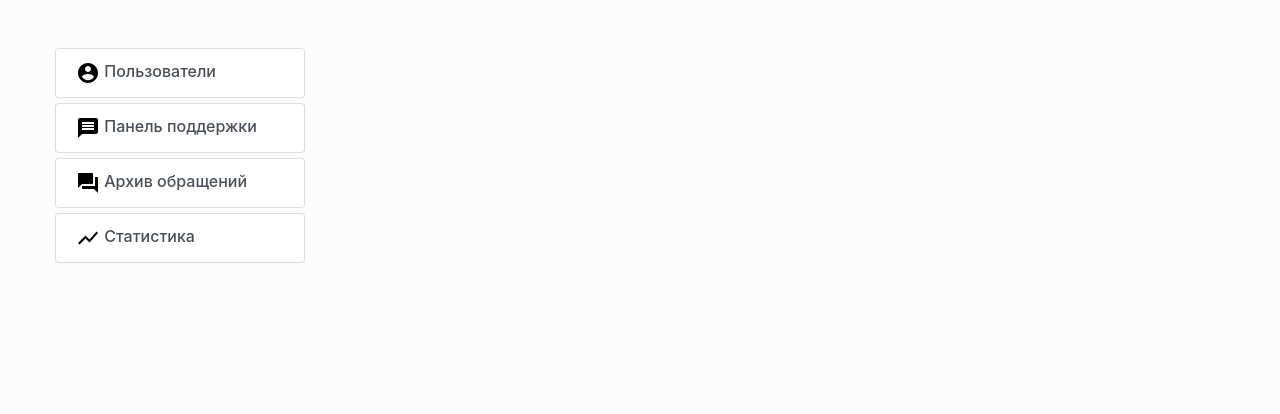
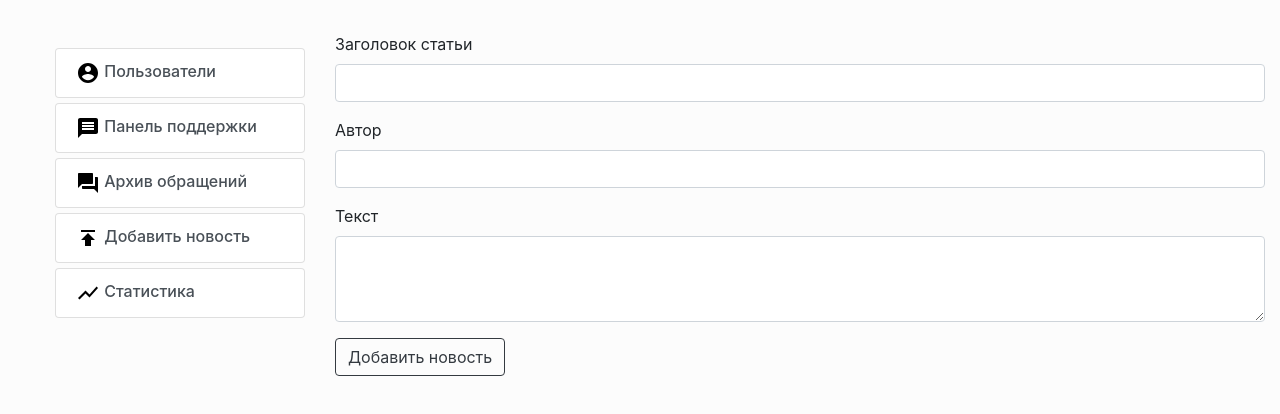
Before and after one commit to Eeenkeeei/adminpanel, a React (Create React App) app: page /news in a window 1280 px wide. Shown: the top 414 px of the page. Built offline with nearby package versions, Linux system fonts and the light colour scheme.

Commit message:
добавление новости

```diff
--- /dev/null
+++ b/src/AddNews/AddNews.js
@@ -0,0 +1,96 @@
+import React, {Component} from 'react';
+import {Button, Form} from "react-bootstrap";
+
+export default class AddNews extends Component {
+
+    state = {
+        header: '',
+        body: '',
+        author: '',
+        result: ''
+    };
+
+    handleAddNews = (event) => {
+        event.preventDefault();
+        console.log(this.state.header, this.state.author, this.state.body);
+        fetch("http://localhost:7777/addNews", {
+            method: 'POST',
+            headers: {'Content-Type': 'application/json'},
+            body: JSON.stringify({
+                "header": this.state.header,
+                "author": this.state.author,
+                "body": this.state.body
+            })
+        })
+            .then(res => res.json())
+            .then(
+                (result) => {
+                    if (result === 'added'){
+                        this.setState({
+                            result: 'added'
+                        });
+                    }
+                },
+                (error) => {
+                    console.log(error)
+                }
+            );
+
+        this.setState({
+            header: '',
+            author: '',
+            body: ''
+        })
+    };
+
+    handleChangeHeader = (event) => {
+        const header = event.target.value;
+        this.setState({
+            header: header
+        });
+    };
+    handleChangeAuthor = (event) => {
+        const author = event.target.value;
+        this.setState({
+            author: author
+        });
+
+    };
+    handleChangeBody = (event) => {
+        const body = event.target.value;
+        this.setState({
+            body: body
+        });
+    };
+
+    render() {
+        let result = this.state.result;
+        let resultText;
+        {result === 'added' ? resultText = <span className="badge-success badge fadeIn wow animated"><h5>Новость добавлена</h5> </span>: resultText = null}
+        return (
+            <div>
+                <Form>
+                    <Form.Group controlId="exampleForm.ControlInput1">
+                        <Form.Label>Заголовок статьи</Form.Label>
+                        <Form.Control type="text" value={this.state.header} onChange={this.handleChangeHeader}/>
+                    </Form.Group>
+                    <Form.Group controlId="exampleForm.ControlInput1">
+                        <Form.Label>Автор</Form.Label>
+                        <Form.Control type="text" value={this.state.author} onChange={this.handleChangeAuthor}/>
+                    </Form.Group>
+                    <Form.Group controlId="exampleForm.ControlTextarea1">
+                        <Form.Label>Текст</Form.Label>
+                        <Form.Control as="textarea" rows="3" value={this.state.body} onChange={this.handleChangeBody}/>
+                    </Form.Group>
+                    <Button variant="outline-dark" type="submit" onClick={this.handleAddNews}>
+                        Добавить новость
+                    </Button>
+                </Form>
+                <div style={{marginTop: 20}}>
+                    {resultText}
+                </div>
+            </div>
+        )
+    }
+
+}
--- a/src/Main/Main.js
+++ b/src/Main/Main.js
@@ -6,6 +6,7 @@ import UsersPage from "../UsersPage/UsersPage";
 import "animate.css"
 import DatabaseStatistic from "../DatabaseStatistic/DatabaseStatistic";
 import SupportArchive from "../SupportArchive/SupportArchive";
+import AddNews from "../AddNews/AddNews";
 
 export default class Main extends Component{
     state = {
@@ -25,6 +26,7 @@ export default class Main extends Component{
                     <Route exact path='/users' component={UsersPage} className="fadeIn wow animated"/>
                     <Route path='/support'  render={(props)=><Support count={this.state.count} onHandleUsersChange={this.handleCounterChange} {...props}/>}/>}/>
                     <Route path='/archive'   component={SupportArchive} className="fadeIn wow animated"/>
+                    <Route path='/news'   component={AddNews} className="fadeIn wow animated"/>
                     <Route exact path='/statistic' component={DatabaseStatistic} className="fadeIn wow animated" />
                 </Switch>
             </main>
--- a/src/Menu/Menu.js
+++ b/src/Menu/Menu.js
@@ -67,6 +67,14 @@ export default class Menu extends Component {
                             </span>
 
                     </Link>
+                    <Link to='/news'>
+
+                            <span className="h6 list-group-item list-group-item-action" style={{marginTop: 5}}>
+                                <svg xmlns="http://www.w3.org/2000/svg" width="24" height="24" viewBox="0 0 24 24"><path
+                                    d="M0 0h24v24H0z" fill="none"/><path d="M5 4v2h14V4H5zm0 10h4v6h6v-6h4l-7-7-7 7z"/></svg> Добавить новость
+                            </span>
+
+                    </Link>
                     <Link to='/statistic'>
 
                             <span className="h6 list-group-item list-group-item-action" style={{marginTop: 5}}>
```
